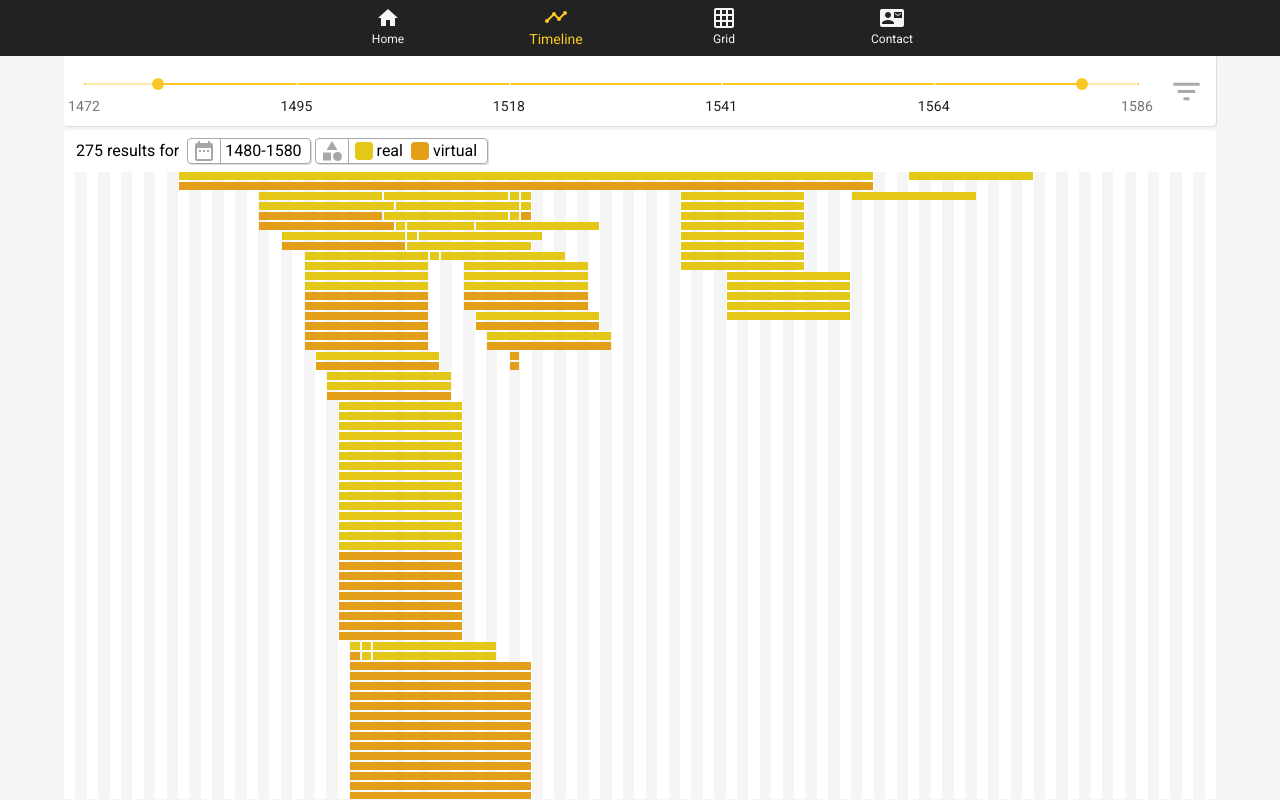
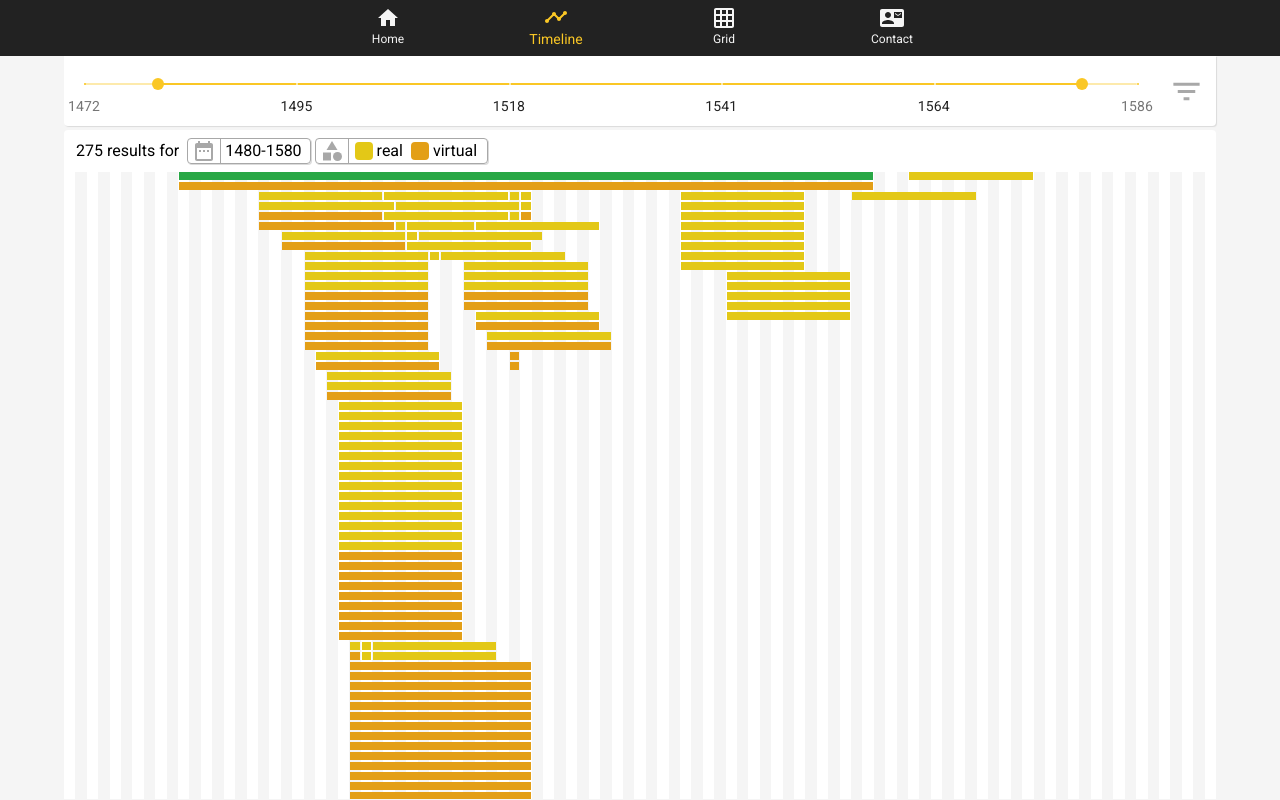
Before and after one commit to d-kuznetsov/cranach-timeline, a Next.js app: page /timeline in a window 1280 px wide. In both pictures the pointer is over the element 525 px from the left and 176 px from the top of the page. Built offline with nearby package versions, Linux system fonts and the light colour scheme.

Commit message:
change line color by hover

```diff
--- a/src/components/TimeLine/TimeLine.module.scss
+++ b/src/components/TimeLine/TimeLine.module.scss
@@ -24,4 +24,8 @@
   z-index: 2;
   height: 8px;
   cursor: pointer;
+
+  &:hover {
+    background-color: $color-success !important;
+  }
 }
```
